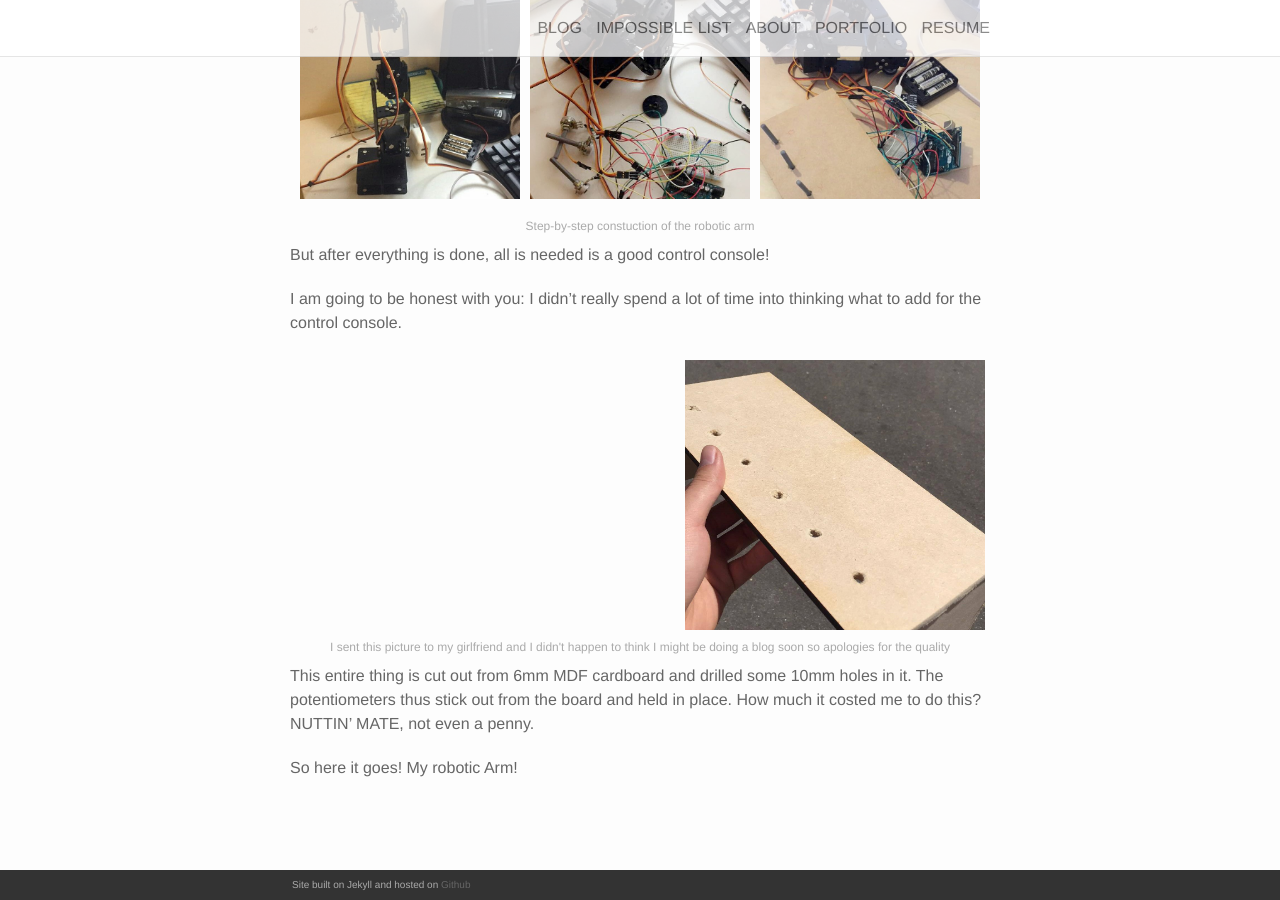
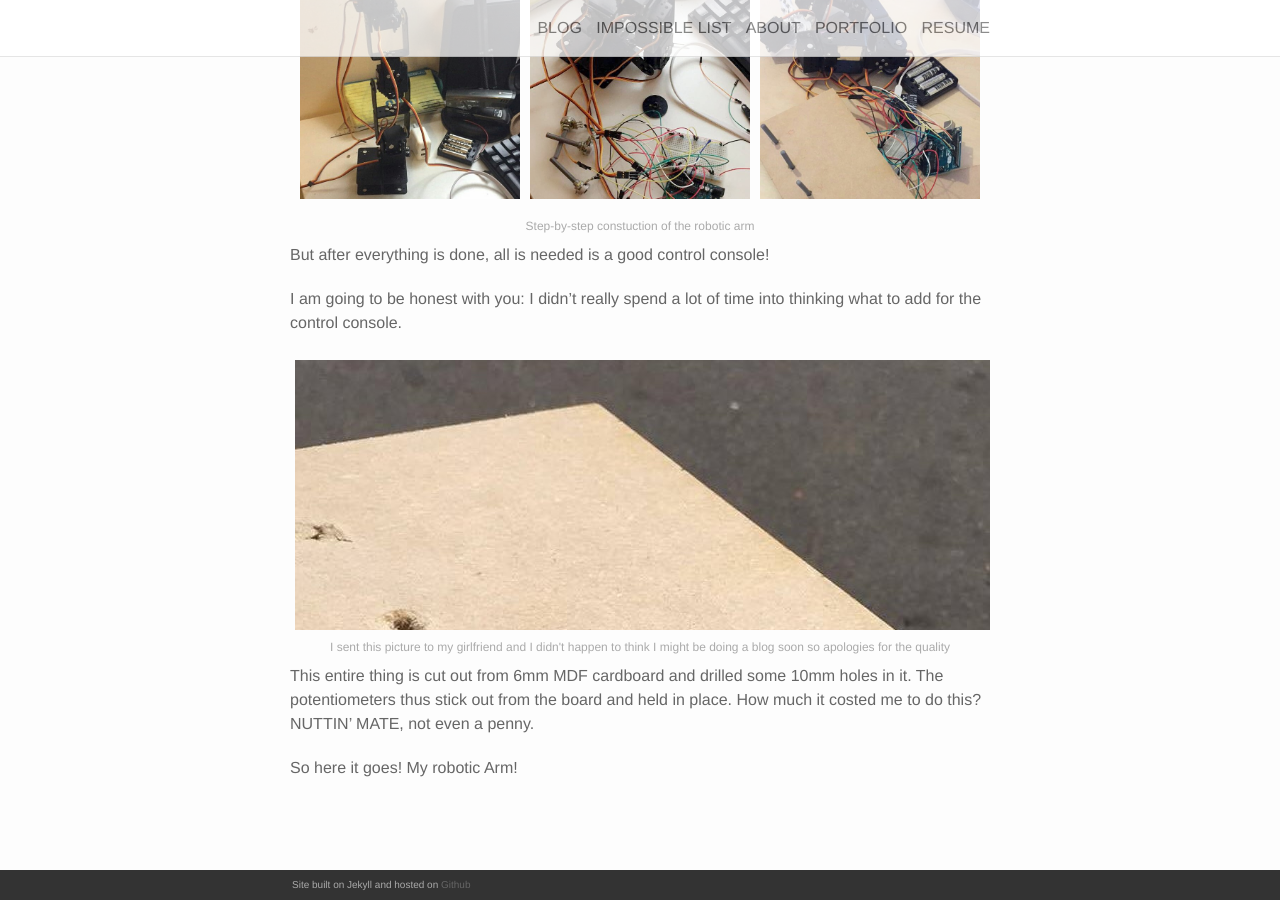
Before and after one commit to chwong1996/myhome, a Jekyll site: the page built from _portfolio/2_project.markdown, in a window 1280 px wide and 900 px high, scrolled down 1248 px. Built offline with Jekyll 4.4.1, drawn with Linux system fonts in a browser that asks for light colours; nearby versions of some CDN libraries.

Commit message:
Update 2_project.markdown

```diff
--- a/_portfolio/2_project.markdown
+++ b/_portfolio/2_project.markdown
@@ -37,7 +37,7 @@ But after everything is done, all is needed is a good control console!
 
 I am going to be honest with you: I didn't really spend a lot of time into thinking what to add for the control console.
 <div class="img_row">
-	<img src="{{ site.baseurl }}/img/mdf control.jpg" style="float:right;width:300px;height:300px;" alt="" title="The control ">
+	<img src="{{ site.baseurl }}/img/mdf control.jpg" alt="" title="The control ">
 </div>
 <div class="col three caption">
 	I sent this picture to my girlfriend and I didn't happen to think I might be doing a blog soon so apologies for the quality
```
